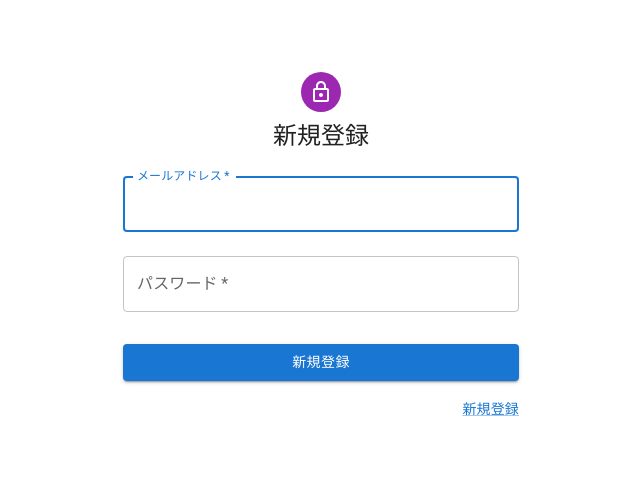
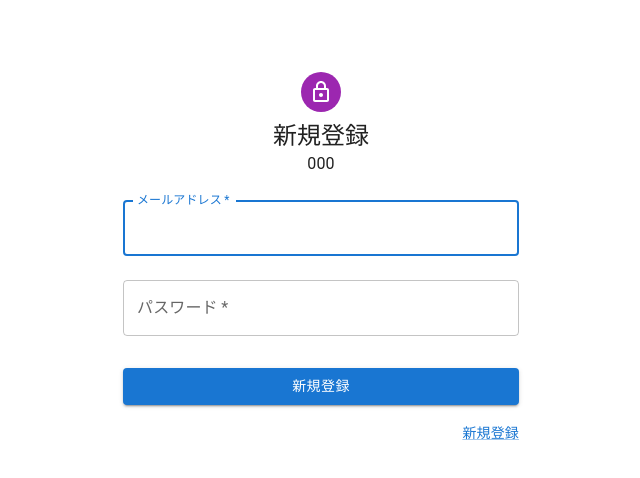
Before and after one commit to Hide-nu/mitsuiHackathon, a React (Create React App) app in the folder hackathon/: page / in a window 1280 px wide. Shown: the top 478 px of the page, without its empty margins (319-959 px from the left). Built offline with nearby package versions, Linux system fonts and the light colour scheme.

Commit message:
ADD: devicemotion

```diff
--- /dev/null
+++ b/hackathon/src/components/ArView.jsx
@@ -0,0 +1,23 @@
+import { useState, useEffect} from "react"
+
+export const ArView = () => {
+  const [accelerationX, setAccelerationX] = useState(0);
+  const [accelerationY, setAccelerationY] = useState(0);
+  const [accelerationZ, setAccelerationZ] = useState(0);
+
+  useEffect(() => {
+    window.addEventListener("devicemotion", (event) => {
+      console.log(event)
+      setAccelerationX(event.acceleration.x)
+      setAccelerationY(event.acceleration.y)
+      setAccelerationZ(event.acceleration.z)
+    })
+  },[])
+  return (
+    <div>
+      <span>{accelerationX}</span>
+      <span>{accelerationY}</span>
+      <span>{accelerationZ}</span>
+    </div>
+  )
+}
--- a/hackathon/src/pages/signUpPage/signUpPage.jsx
+++ b/hackathon/src/pages/signUpPage/signUpPage.jsx
@@ -10,6 +10,7 @@ import LockOutlinedIcon from '@mui/icons-material/LockOutlined';
 import Typography from '@mui/material/Typography';
 import Container from '@mui/material/Container';
 import { createTheme, ThemeProvider } from '@mui/material/styles';
+import { ArView } from "../../components/ArView"
 
 const theme = createTheme();
 
@@ -42,6 +43,7 @@ const signUpPage = () => {
           <Typography component="h1" variant="h5">
             新規登録
           </Typography>
+          <ArView />
           <Box component="form" onSubmit={handleSubmit} noValidate sx={{ mt: 1 }}>
             <TextField
               margin="normal"
```
Also changed, not shown: hackathon/src/pages/shootPage/index.jsx (added, +29 -0 lines), 1 other file (tests, documents, lock files or other folders).
